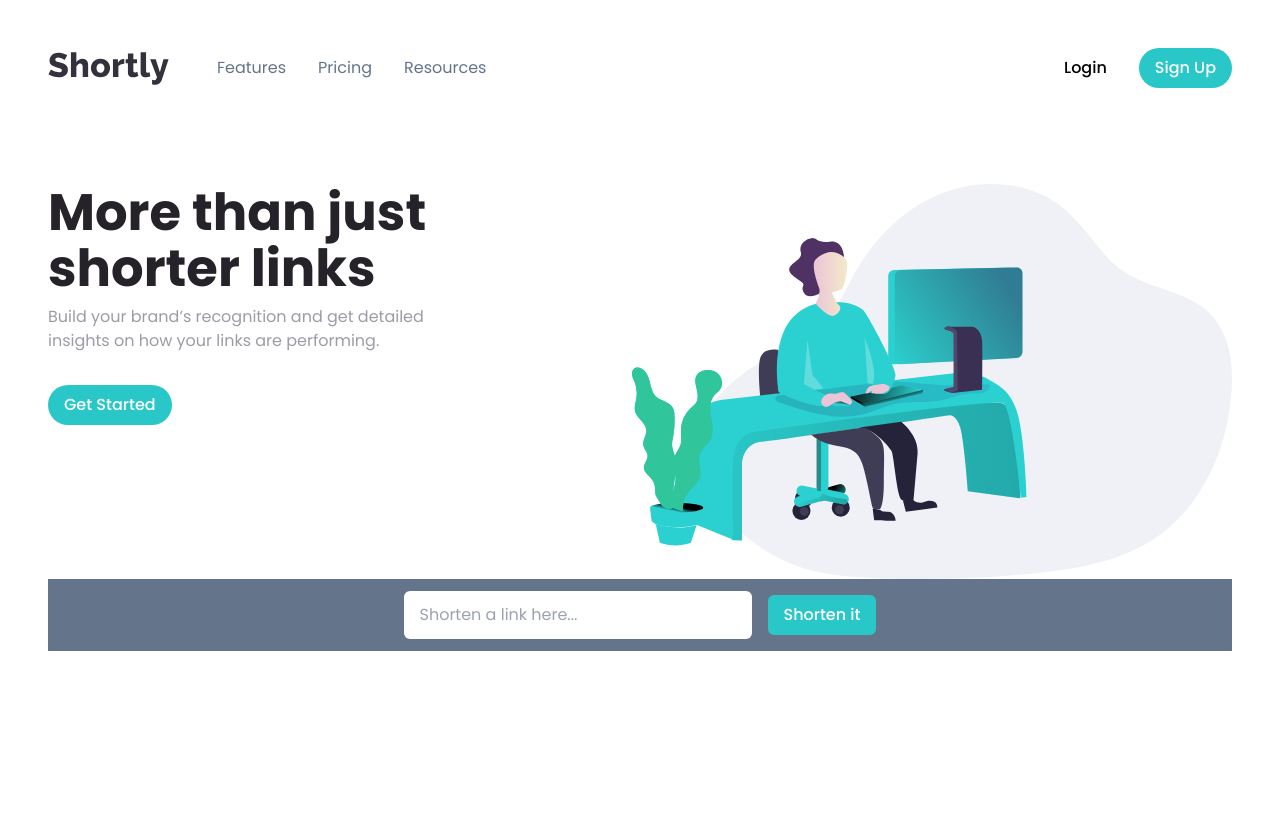
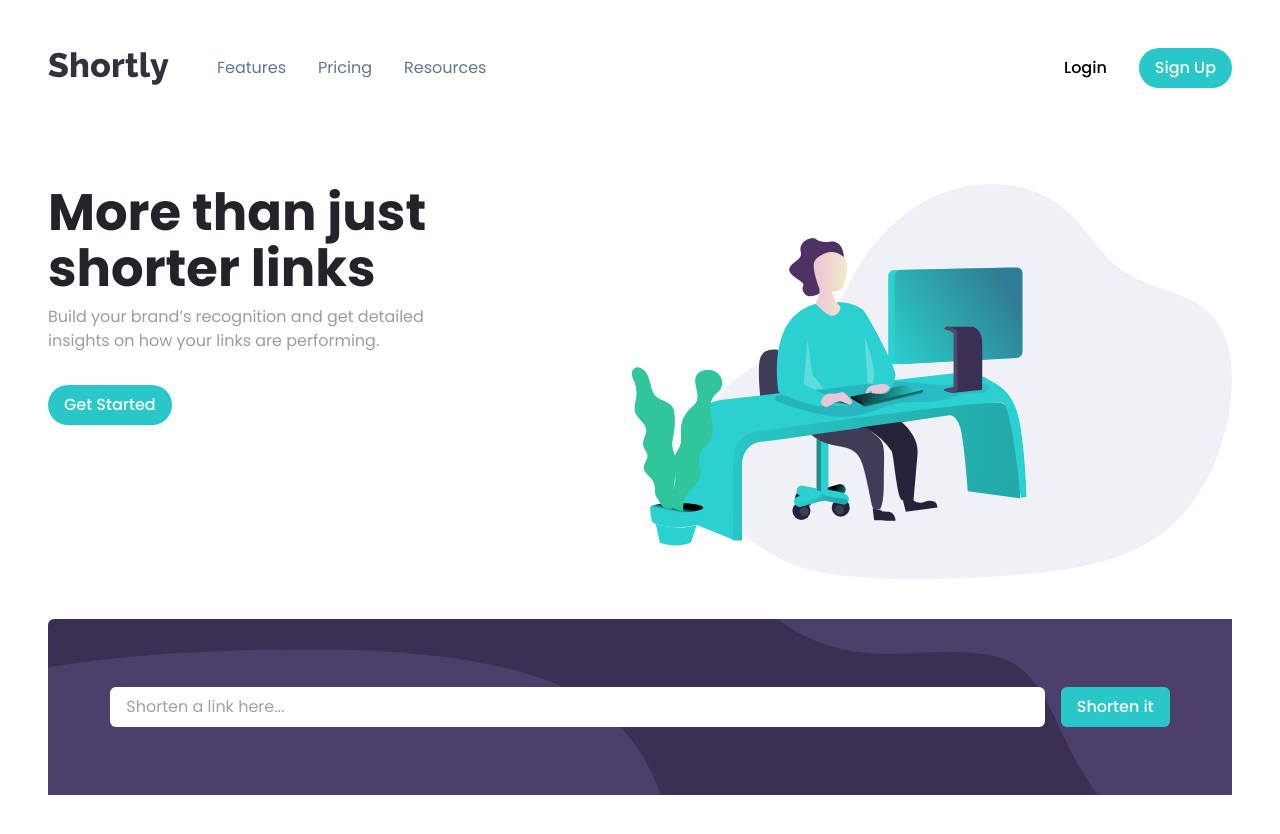
Before and after one commit to aLe3ouLa/shortly, a React (Vite) app: page / in a window 1280 px wide. Shown: the top 834 px of the page. Before the commit the page ends 800 px from the top, so only its background shows below. Built offline with nearby package versions, Linux system fonts and the light colour scheme.

Commit message:
fix: input styling

```diff
--- a/src/components/Button.tsx
+++ b/src/components/Button.tsx
@@ -17,6 +17,7 @@ export const Button = React.forwardRef<HTMLButtonElement, ButtonProps>(
     return (
       <button
         ref={ref}
+        style={{ zIndex: '3' }}
         className={`cursor-pointer px-4 py-2 ${
           type === ButtonType.PRIMARY ? 'bg-[#29C7C7]' : 'bg-transparent'
         } ${type === ButtonType.PRIMARY ? 'text-white' : 'text-black'}
--- a/src/components/Input.tsx
+++ b/src/components/Input.tsx
@@ -1,12 +1,25 @@
 import { Button, ButtonType } from './Button';
+import Decorator from '../assets/bg-shorten-desktop.svg';
 
 export const Input = () => (
-  <div className="bg-slate-500 px-2 py-3">
-    <input
-      className="px-4 py-3 rounded-md mr-4"
-      type="text"
-      placeholder="Shorten a link here..."
+  <div
+    className="bg-[#3B3054] px-2 py-3 h-44 rounded-md mt-10 relative"
+    style={{ zIndex: '1' }}
+  >
+    <img
+      src={Decorator}
+      alt=""
+      className="absolute top-0 left-0 w-full h-full"
+      style={{ zIndex: '2' }}
     />
-    <Button type={ButtonType.PRIMARY} text="Shorten it" />
+    <div className="flex items-center justify-center h-full">
+      <input
+        className="px-4 py-2 rounded-md mr-4 w-4/5 bg-white "
+        style={{ zIndex: '3' }}
+        type="text"
+        placeholder="Shorten a link here..."
+      />
+      <Button type={ButtonType.PRIMARY} text="Shorten it" />
+    </div>
   </div>
 );
--- a/src/index.css
+++ b/src/index.css
@@ -29,6 +29,14 @@
   -webkit-font-smoothing: antialiased;
   -moz-osx-font-smoothing: grayscale;
   -webkit-text-size-adjust: 100%;
+
+  --color-primary-cyan: hsl(180, 66%, 49%);
+  --color-primary-violet: hsl(257, 27%, 26%);
+  --color-secondary: hsl(0, 87%, 67%);
+  --color-neutral-gray: hsl(0, 0%, 75%);
+  --color-gray-violet: hsl(257, 7%, 63%);
+  --color-dark-blue: hsl(255, 11%, 22%);
+  --color-dark-violet: hsl(260, 8%, 14%);
 }
 
 a {
```
